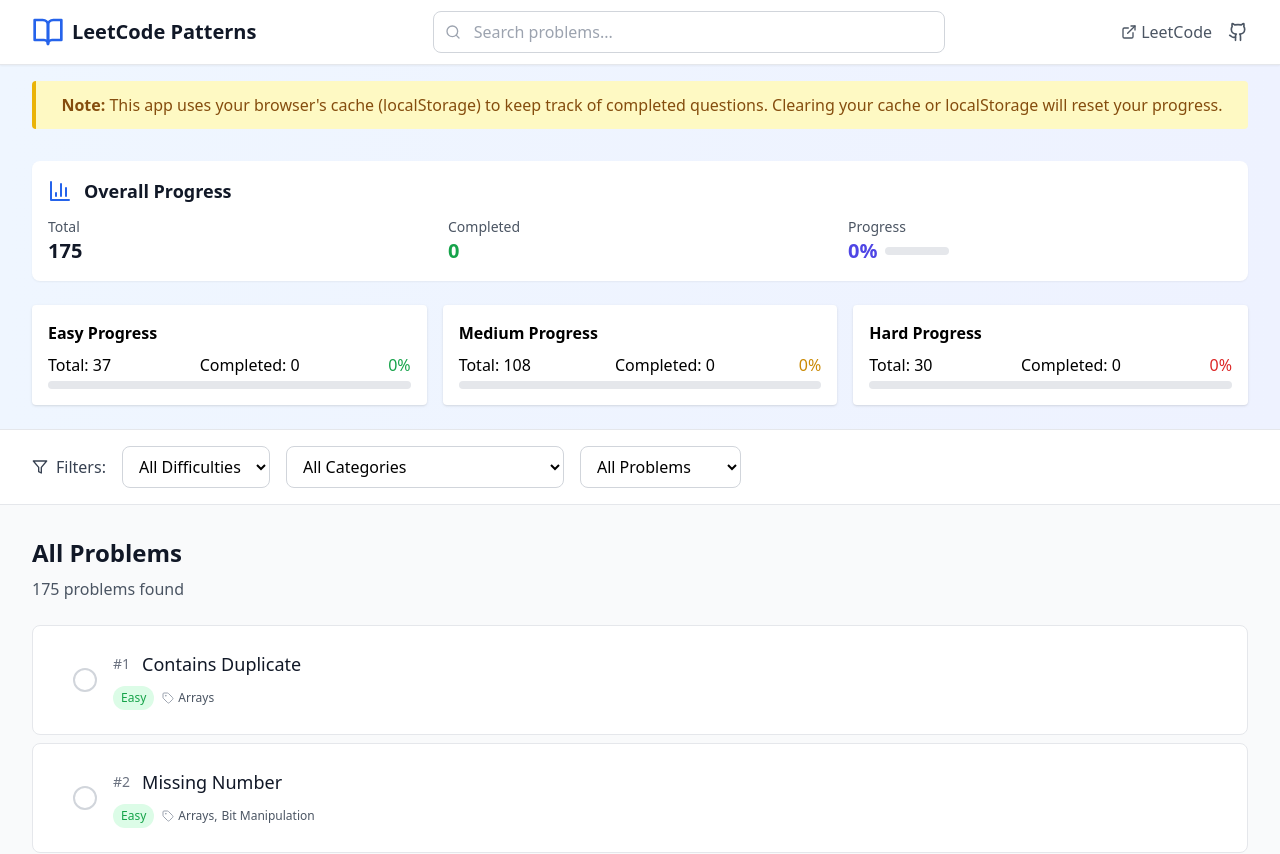
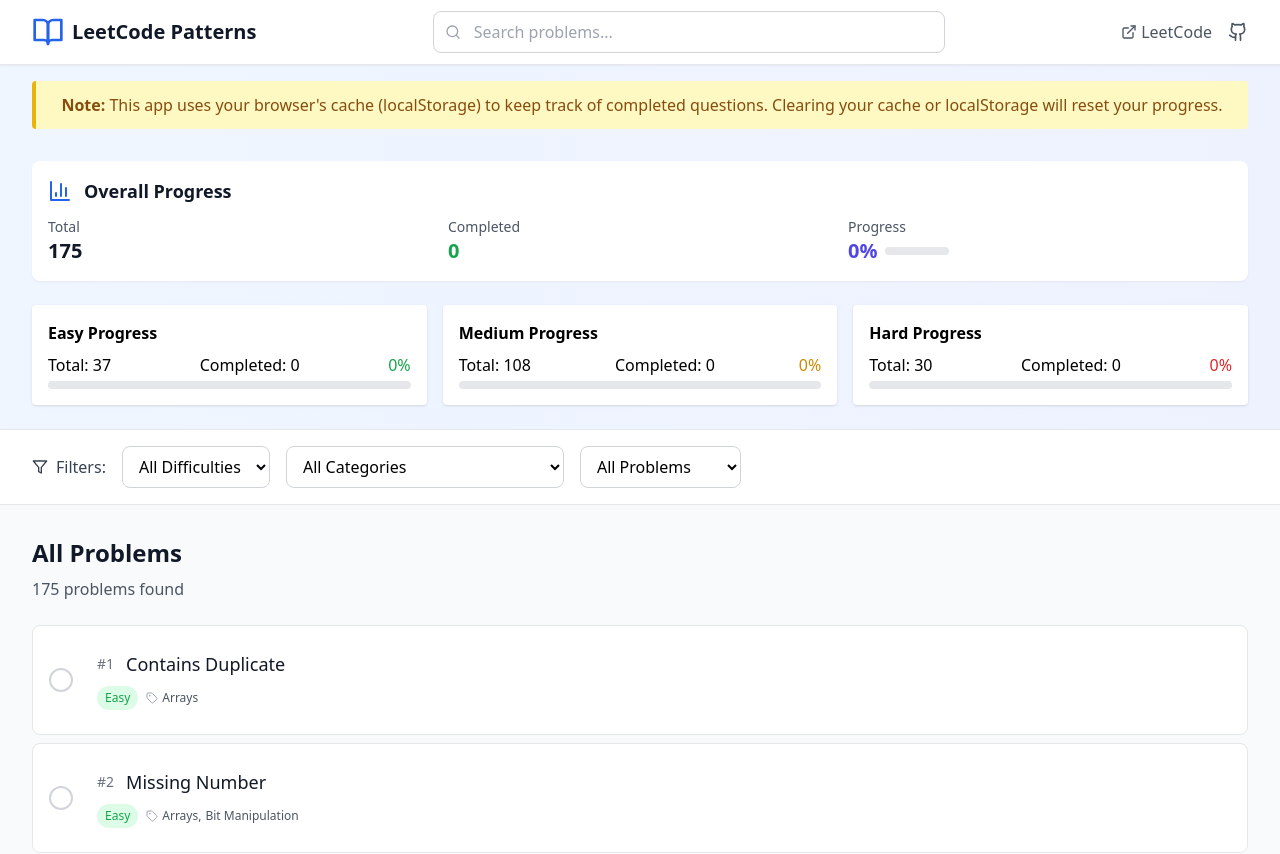
Before and after one commit to ab-sc4t/dsa-leetcode-patterns, a React (Vite) app: page / in a window 1280 px wide. Shown: the top 854 px of the page. Built offline with nearby package versions, Linux system fonts and the light colour scheme.

Commit message:
FIX: extension to last fix

```diff
--- a/src/components/ProblemList.tsx
+++ b/src/components/ProblemList.tsx
@@ -40,12 +40,6 @@
 const ProblemItem: React.FC<ProblemItemProps> = ({ problem, onToggleComplete }) => {
   return (
     <div className="flex items-center justify-between p-4 bg-white rounded-lg border border-gray-200 hover:shadow-md transition-shadow">
-      <a
-        href={problem.leetcodeUrl}
-        target="_blank"
-        rel="noopener noreferrer"
-        className="flex-shrink-0 p-2 text-gray-400 hover:text-blue-600 transition-colors ml-4 w-full"
-      >
       <div className="flex items-center space-x-4 flex-1">
         <button
           onClick={onToggleComplete}
@@ -56,6 +50,12 @@
         >
           {problem.completed && <CheckCircle className="h-4 w-4" />}
         </button>
+        <a
+          href={problem.leetcodeUrl}
+          target="_blank"
+          rel="noopener noreferrer"
+          className="flex-shrink-0 p-2 text-gray-400 hover:text-blue-600 transition-colors ml-4 w-full"
+        >
           <div className="flex-1 min-w-0">
             <div className="flex items-center space-x-3 mb-2">
               <span className="text-sm font-medium text-gray-500">#{problem.id}</span>
@@ -87,8 +87,8 @@
               </div>
             </div>
           </div>
+        </a>
       </div>
-      </a>
     </div>
   );
 };
```
Lines whose indentation alone changed are shown as unchanged.
